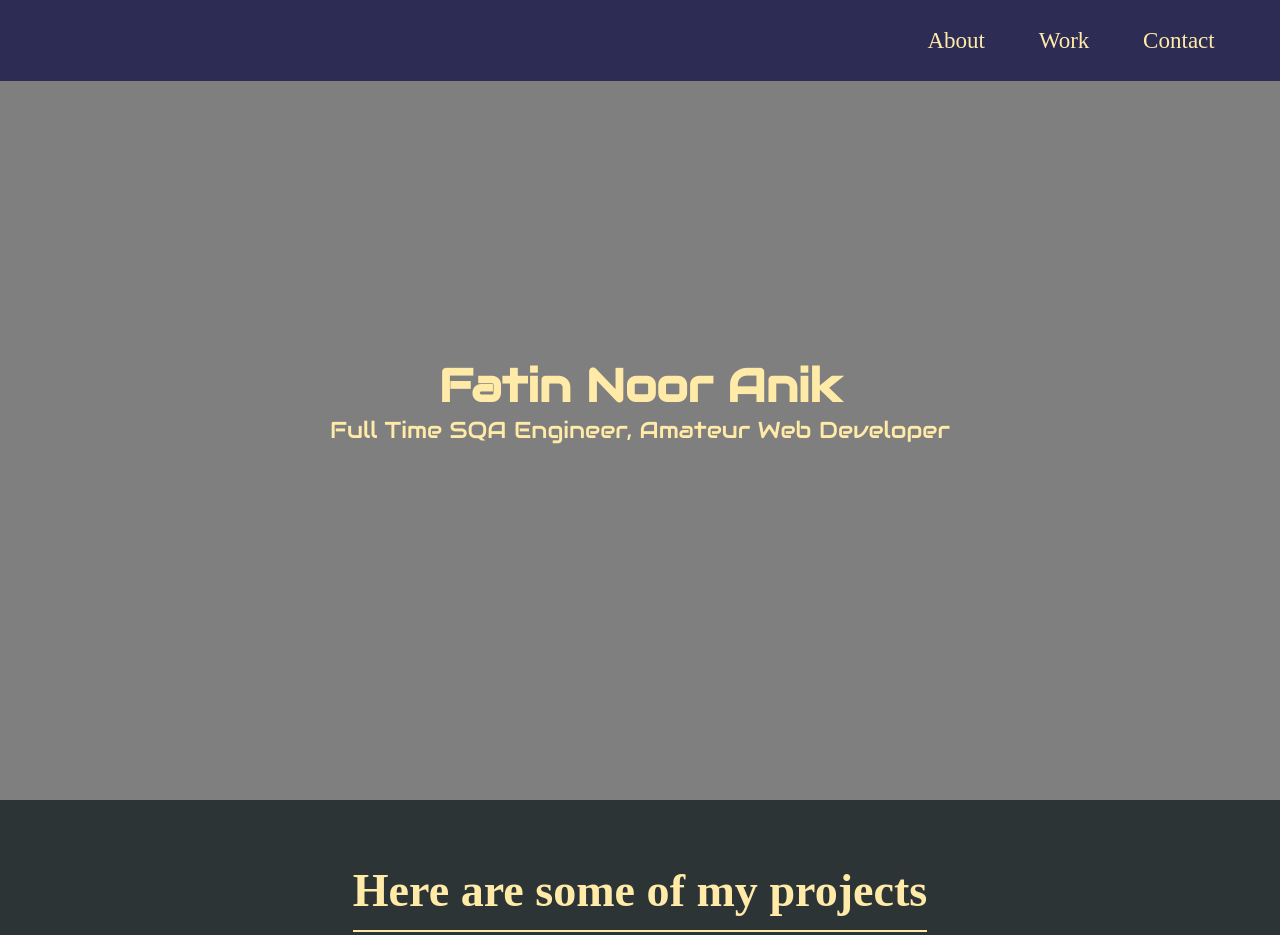
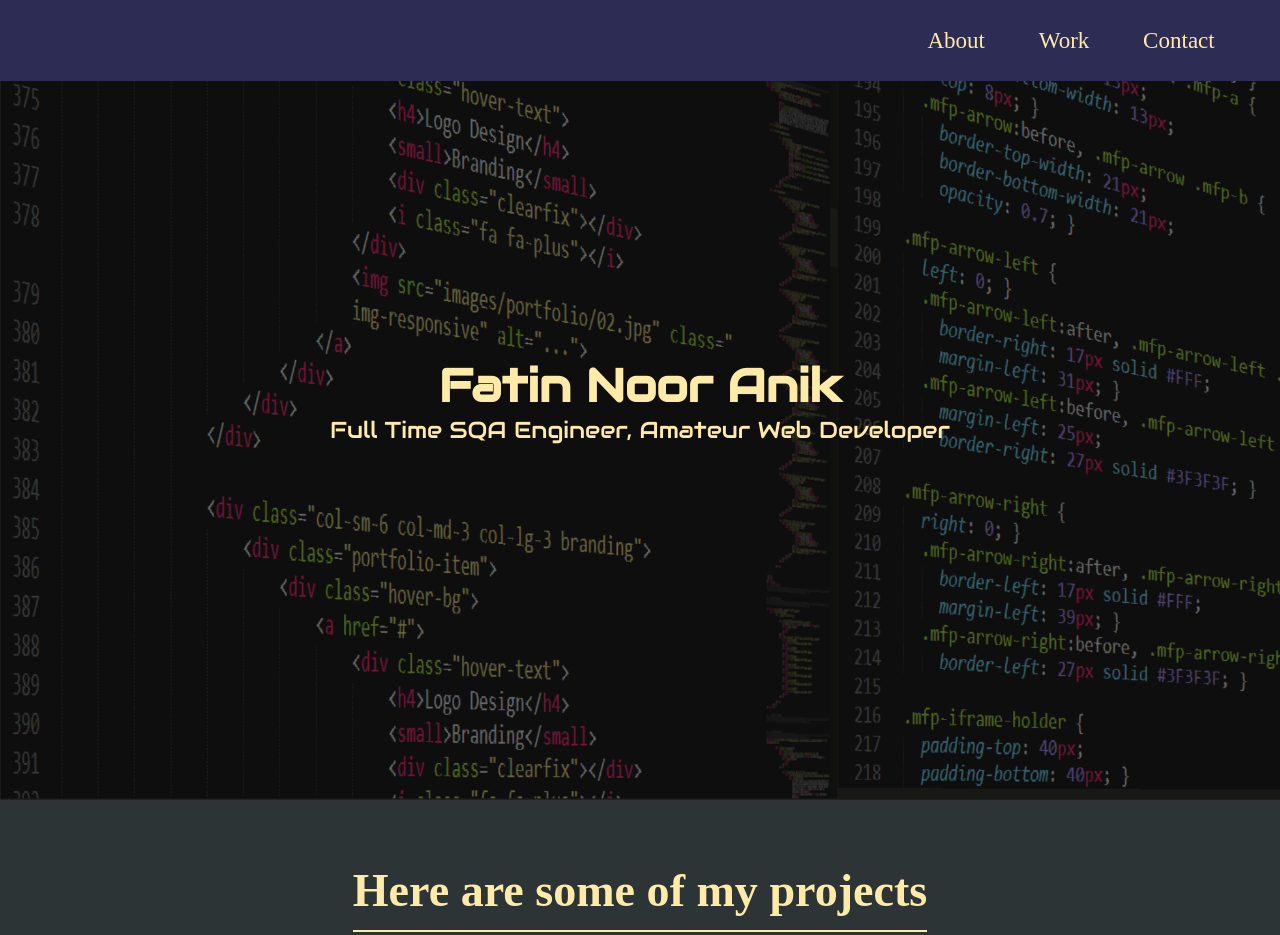
Before and after one commit to fanik05/fcc_portfolio, a plain HTML site: page index.html in a window 1280 px wide. Shown: the top 935 px of the page. Drawn offline with Linux system fonts and the light colour scheme.

Commit message:
trying to fix github pages image loading issue

```diff
--- a/css/styles.css
+++ b/css/styles.css
@@ -77,7 +77,7 @@ h1 {
     align-items: center;
     justify-content: center;
     font-family: 'Audiowide', cursive;
-    background-image:  linear-gradient(var(--hero-shade), var(--hero-shade)), url(images/hero-image.png);
+    background-image:  linear-gradient(var(--hero-shade), var(--hero-shade)), url("/images/hero-image.png");
     background-size: cover;
     background-attachment: fixed;
     text-align: center;
```
